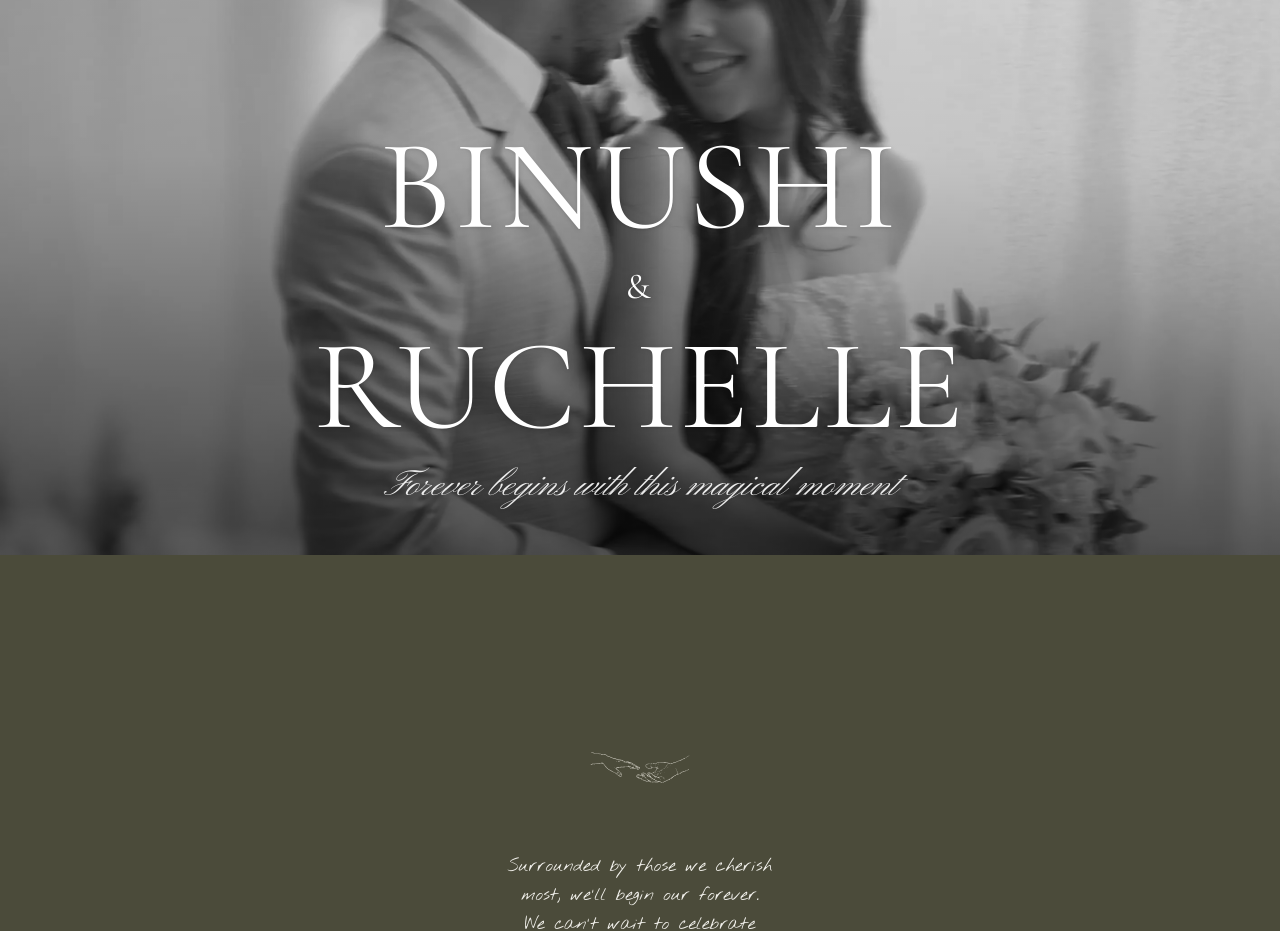
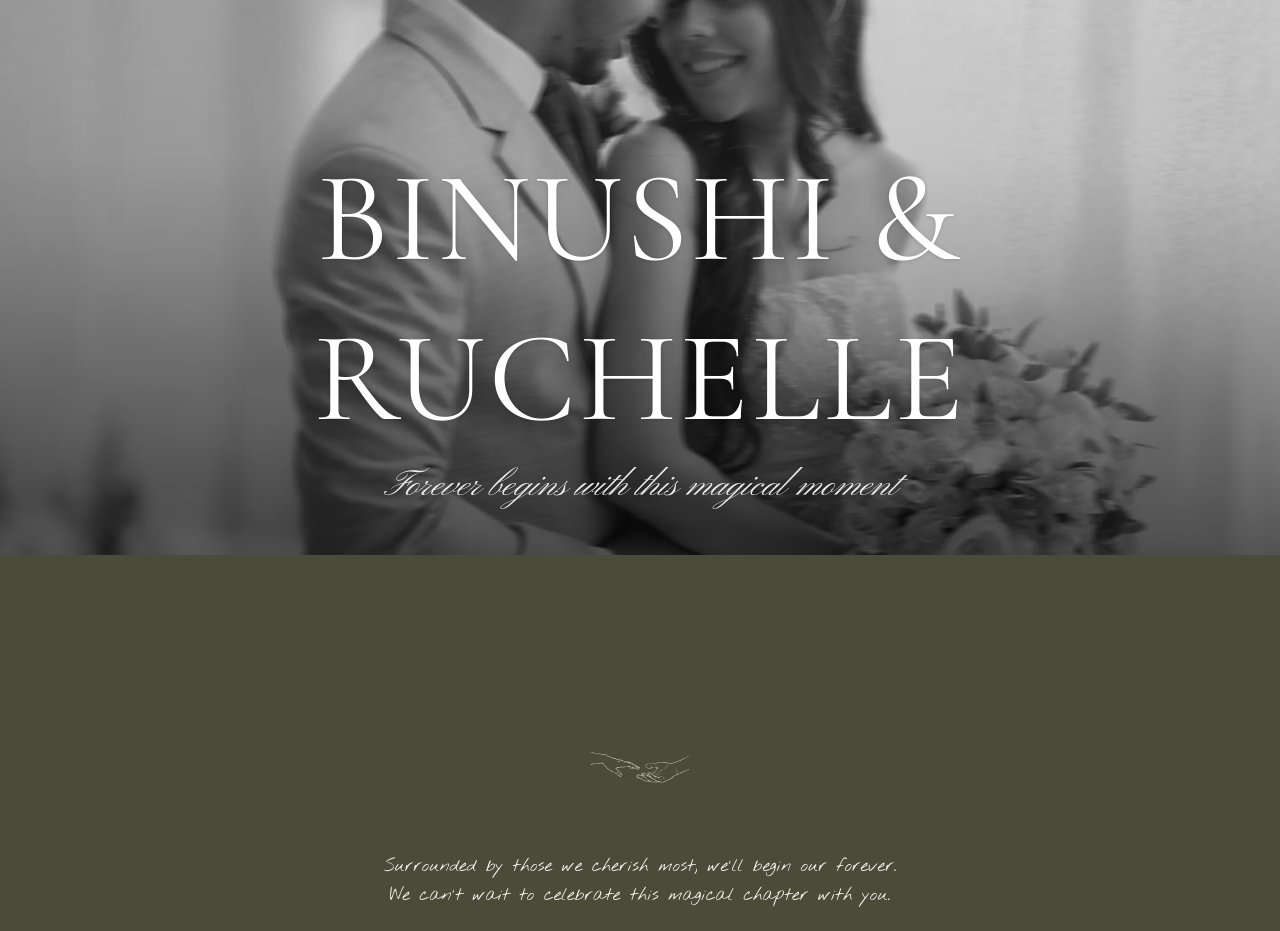
Before and after one commit to SandaliDisara/binushi-ruchelle, a Next.js app: page / in a window 1280 px wide. Shown: the part 245-1176 px from the top of the page. Built offline with nearby package versions, Linux system fonts and the light colour scheme.

Commit message:
improve responsiveness

```diff
--- a/components/Hero.jsx
+++ b/components/Hero.jsx
@@ -14,23 +14,31 @@ export default function Hero() {
         className="object-cover grayscale"
       />
 
-      {/* Readability gradient (heavier at bottom) */}
+      {/* Readability gradient */}
       <div className="absolute inset-0 bg-gradient-to-b from-black/10 via-black/20 to-black/60" />
 
       {/* Text overlay */}
       <div className="absolute inset-x-0 bottom-8 md:bottom-12 flex flex-col items-center">
-  <h1 className="font-display text-white text-7xl md:text-9xl leading-tight tracking-wide text-center drop-shadow">
-    BINUSHI
-    <span className="block text-2xl md:text-4xl font-normal">&amp;</span>
-    <span className="block">RUCHELLE</span>
-  </h1>
+        {/* Title */}
+        <h1 className="font-display text-white text-6xl sm:text-7xl md:text-8xl lg:text-9xl leading-tight tracking-wide text-center drop-shadow">
+          {/* Mobile (stacked) */}
+          <span className="block lg:hidden">
+            BINUSHI
+            <span className="block text-2xl font-normal -my-1">&amp;</span>
+            RUCHELLE
+          </span>
 
-  <p className="font-script italic text-white/90 text-2xl md:text-4xl text-center px-6 drop-shadow">
-  Forever begins with this magical moment
-</p>
-</div>
+          {/* Large screens (inline, same size) */}
+          <span className="hidden lg:inline">
+            BINUSHI &amp; RUCHELLE
+          </span>
+        </h1>
 
-
+        {/* Subtitle */}
+        <p className="font-script italic text-white/90 text-xl sm:text-2xl md:text-3xl lg:text-4xl mt-2 text-center px-6 drop-shadow">
+          Forever begins with this magical moment
+        </p>
+      </div>
     </section>
   );
 }
--- a/components/Instructions.jsx
+++ b/components/Instructions.jsx
@@ -1,20 +1,22 @@
 export default function Instructions() {
   return (
     <section className="bg-[#53513C] text-[#F2F1EC] py-24 md:py-32">
-      <div className="mx-auto px-6 flex flex-col items-center text-center">
+      <div className="mx-auto px-6 flex flex-col lg:flex-row items-center text-center lg:gap-24 max-w-5xl">
 
         {/* Location */}
-        <div className="relative mt-10 md:mt-12 font-display text-lg md:text-[1.875rem] font-normal tracking-wide whitespace-nowrap">
+        <div className="relative mt-10 md:mt-12 font-display text-lg md:text-[1.875rem] font-normal tracking-wide whitespace-nowrap flex-1">
           SHANGRILLA BALLROOM
           <span className="absolute left-1/2 top-1/5 -translate-x-1/2 -translate-y-1/2 font-script text-[3rem] md:text-[6rem] leading-none pointer-events-none text-[#FAF7EE]/20 font-light">
             Location
           </span>
         </div>
 
-        <hr className="my-12 border-t border-[#FAF7EE]/40 w-40" />
+        {/* Divider: horizontal on mobile, vertical on large */}
+        <hr className="my-12 border-t border-[#FAF7EE]/40 w-40
+                      lg:my-0 lg:w-px lg:h-32 lg:border-t-0 lg:border-l" />
 
         {/* Dress Code */}
-        <div className="relative mt-10 md:mt-12 font-display text-lg md:text-[1.875rem] font-normal tracking-wide whitespace-nowrap">
+        <div className="relative mt-10 md:mt-12 font-display text-lg md:text-[1.875rem] font-normal tracking-wide whitespace-nowrap flex-1">
           FORMAL ELEGANCE
           <span className="absolute left-1/2 top-1/5 -translate-x-1/2 -translate-y-1/2 font-script text-[3rem] md:text-[6rem] leading-none pointer-events-none text-[#FAF7EE]/20 font-light">
             Dress Code
--- a/components/Invitation.jsx
+++ b/components/Invitation.jsx
@@ -10,11 +10,17 @@ export default function Invitation() {
           className="w-24 md:w-28 h-auto mb-8 opacity-90"
         />
 
-        <p className="font-third text-base md:text-lg leading-relaxed [text-wrap:balance]">
-          Surrounded by those we cherish<br />
-          most, we&apos;ll begin our forever.<br />
-          We can&apos;t wait to celebrate<br />
-          this magical chapter with you.
+        <p className="font-third text-base md:text-lg leading-relaxed [text-wrap:balance] max-w-xl">
+          <span className="block md:hidden">
+            Surrounded by those we cherish<br />
+            most, we&apos;ll begin our forever.<br />
+            We can&apos;t wait to celebrate<br />
+            this magical chapter with you.
+          </span>
+          <span className="hidden md:block">
+            Surrounded by those we cherish most, we&apos;ll begin our forever.<br />
+            We can&apos;t wait to celebrate this magical chapter with you.
+          </span>
         </p>
 
         <div className="mt-10 md:mt-12 font-display text-3xl md:text-5xl tracking-[0.2em]">
--- a/components/Poem.jsx
+++ b/components/Poem.jsx
@@ -3,7 +3,7 @@ export default function Poem() {
     <section className="bg-[#f8f6f2] text-[#53513C] py-32 md:py-40">
       <div className="mx-auto max-w-screen-sm px-6 text-center">
 
-        {/* Title Block (same structure as Wedding Schedule) */}
+
         <div className="relative text-center mb-16">
           {/* Big faint background title */}
           <div className="pointer-events-none absolute inset-0 flex items-center justify-center">
--- a/components/Timeline.jsx
+++ b/components/Timeline.jsx
@@ -4,7 +4,7 @@ import Image from "next/image";
 export default function TimelineTitle() {
   return (
     <section className="relative bg-[#f8f6f2] dark:bg-[#f8f6f2] text-[#2c2c2c]">
-      <div className="max-w-5xl mx-auto px-6 py-16 md:py-20 relative">
+      <div className="max-w-5xl mx-auto px-6 py-32 md:py-40 relative">
         {/* Title Block */}
         <div className="relative text-center mb-16">
           {/* Big faint background title */}
```
